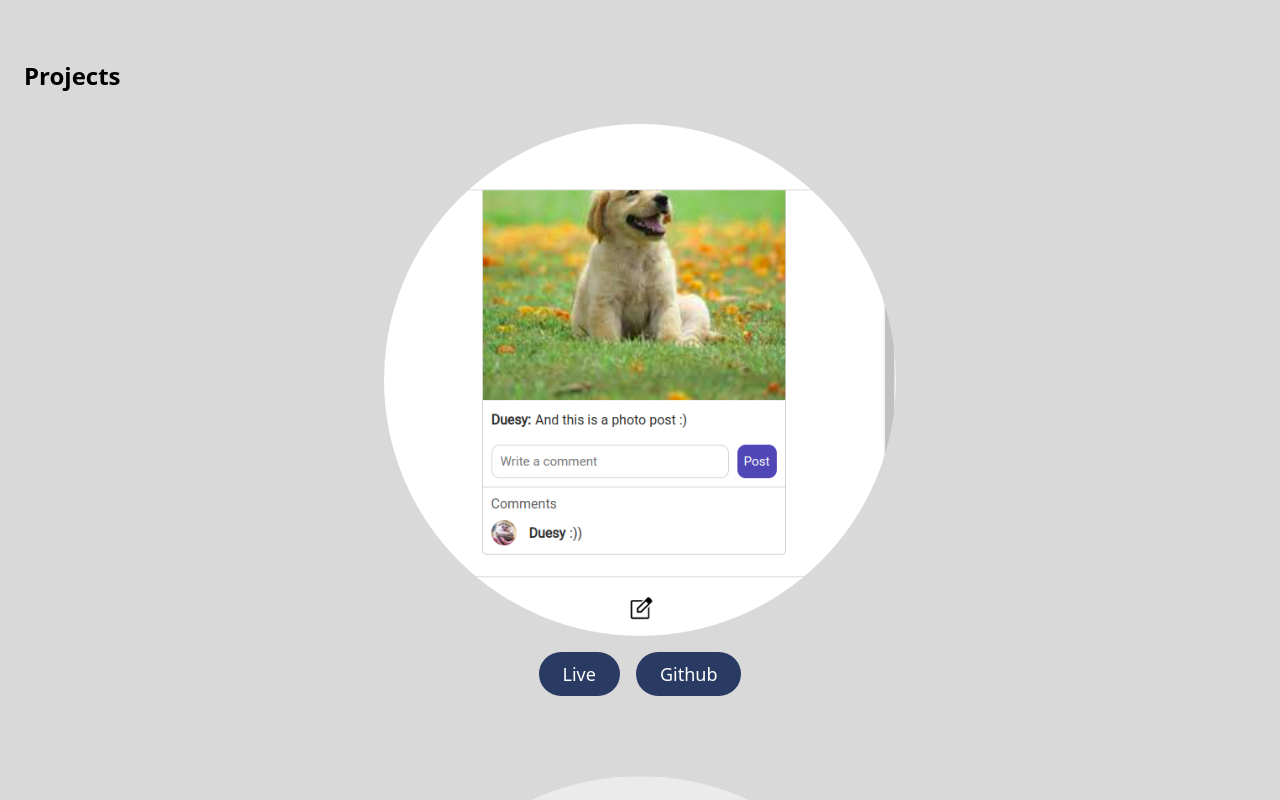
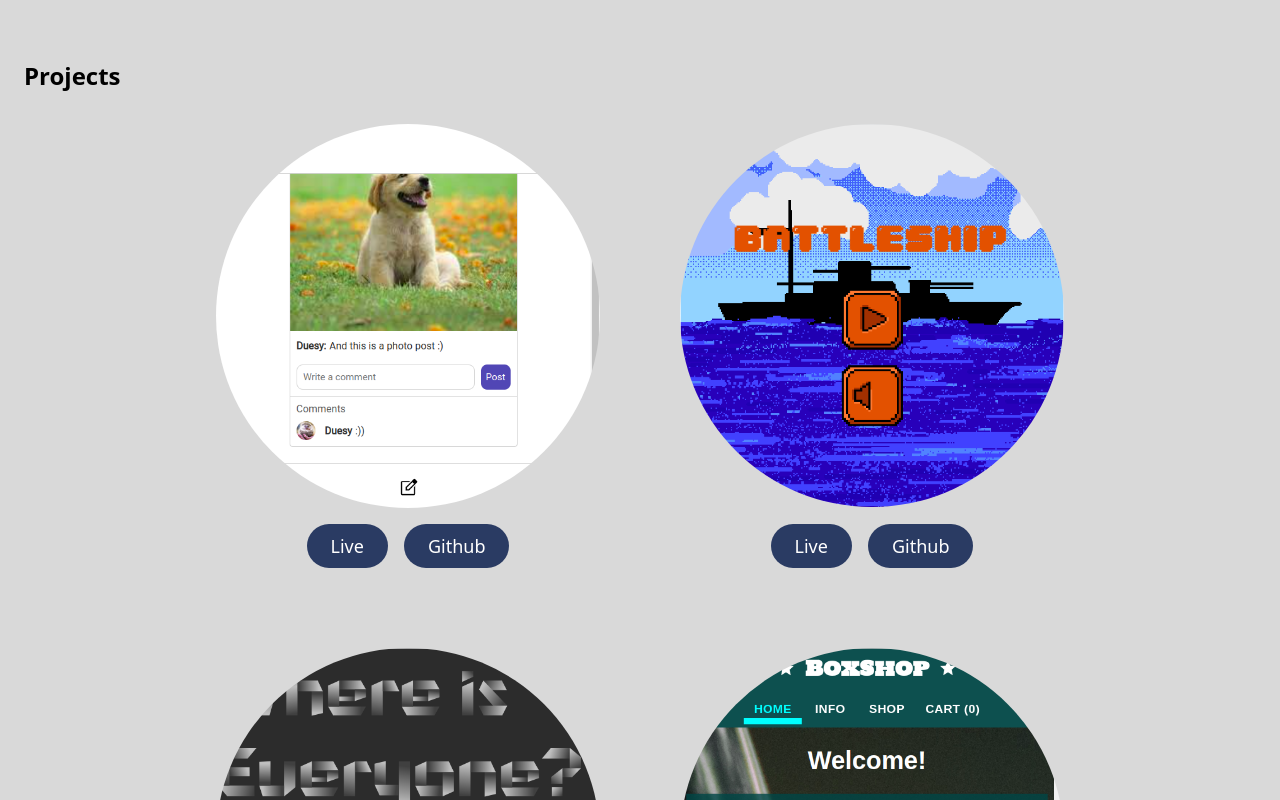
Before and after one commit to Duesenberg/personal-portfolio2, a React (Vite) app: page / in a window 1280 px wide. Shown: the part 420-1220 px from the top of the page. Built offline with nearby package versions, Linux system fonts and the light colour scheme.

Commit message:
adjust project section for larger screens

```diff
--- a/src/assets/components/Projects.tsx
+++ b/src/assets/components/Projects.tsx
@@ -13,7 +13,7 @@ export default function Projects() {
       <h1 className="headerText">Projects</h1>
 
       <div
-        className="flex flex-col gap-20 items-center">
+        className="flex flex-col md:flex-row md:justify-center md:flex-wrap gap-20 items-center">
 
         <section className="project" aria-label="social media clone">
           <img
--- a/src/index.css
+++ b/src/index.css
@@ -36,7 +36,7 @@
 
 /* Style for each project section */
 .project {
-  @apply relative w-4/5 max-w-lg flex flex-col gap-4 items-center
+  @apply relative w-4/5 max-w-lg md:max-w-sm flex flex-col gap-4 items-center
 }
 
 /* Project photos */
@@ -46,7 +46,7 @@
 
 /* Project info div */
 .projectInfo {
-  @apply z-0 opacity-0 rounded-br50 hover:opacity-100 hover:rounded-none overflow-hidden flex flex-col items-center justify-center gap-2 sm:gap-4 h-4/5vw max-h-hlg shadow-md bg-backgroundSecondaryLight dark:bg-backgroundSecondaryDark transition-all duration-1000 ease-in-out
+  @apply z-0 opacity-0 rounded-br50 hover:opacity-100 hover:rounded-none overflow-hidden flex flex-col items-center justify-center gap-2 sm:gap-4 h-4/5vw max-h-hlg md:max-h-hsm shadow-md bg-backgroundSecondaryLight dark:bg-backgroundSecondaryDark transition-all duration-1000 ease-in-out
 }
 
 /* Info wrapper */
--- a/tailwind.config.js
+++ b/tailwind.config.js
@@ -45,6 +45,7 @@ export default {
       spacing: {
         '4/5vw': '80.5vw',
         'hlg': '32rem',
+        'hsm': '24rem',
       },
       borderRadius: {
         'br50': '50%',
```
